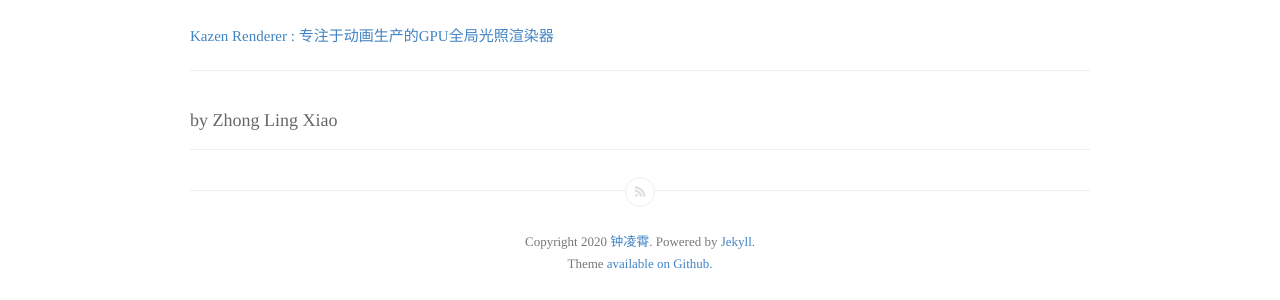
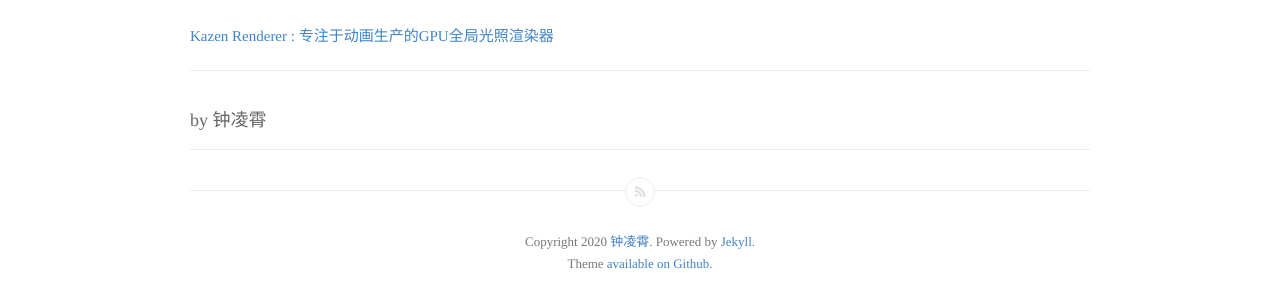
Before and after one commit to Kazen-Renderer/Kazen-Renderer.github.io, a Jekyll site: the page built from _posts/2013-10-12-hello-world.md, in a window 1280 px wide. Shown: the part 503-803 px from the top of the page. Built offline with Jekyll 4.4.1, drawn with Linux system fonts in a browser that asks for light colours.

Commit message:
Update 2013-10-12-hello-world.md

```diff
--- a/_posts/2013-10-12-hello-world.md
+++ b/_posts/2013-10-12-hello-world.md
@@ -2,7 +2,7 @@
 layout: post
 title: 欢迎
 tags: [Announcements]
-author: Zhong Ling Xiao
+author: 钟凌霄
 ---
 
 欢迎来到Kazen Render，这个博客将记录Kazen渲染器的开发过程以及图形学知识的分享
```
